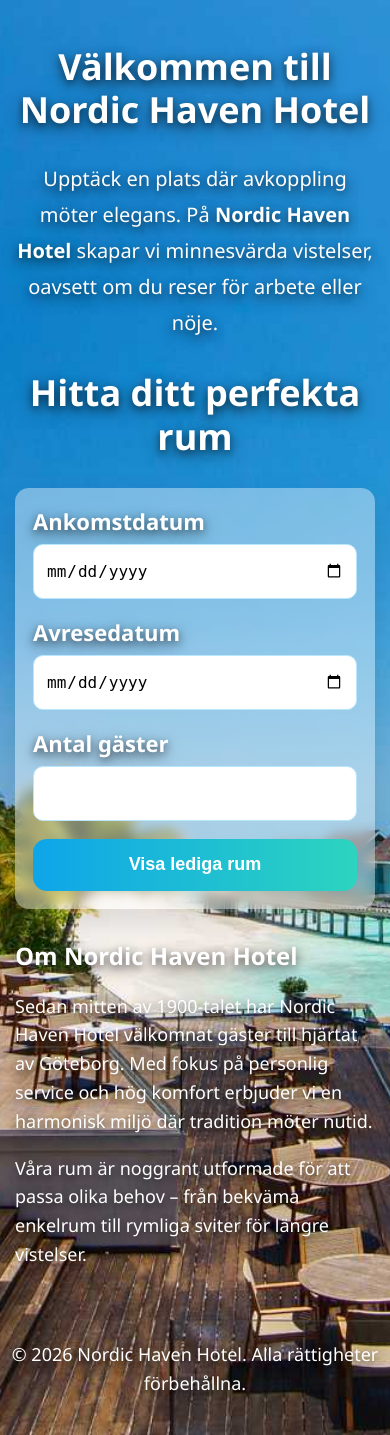
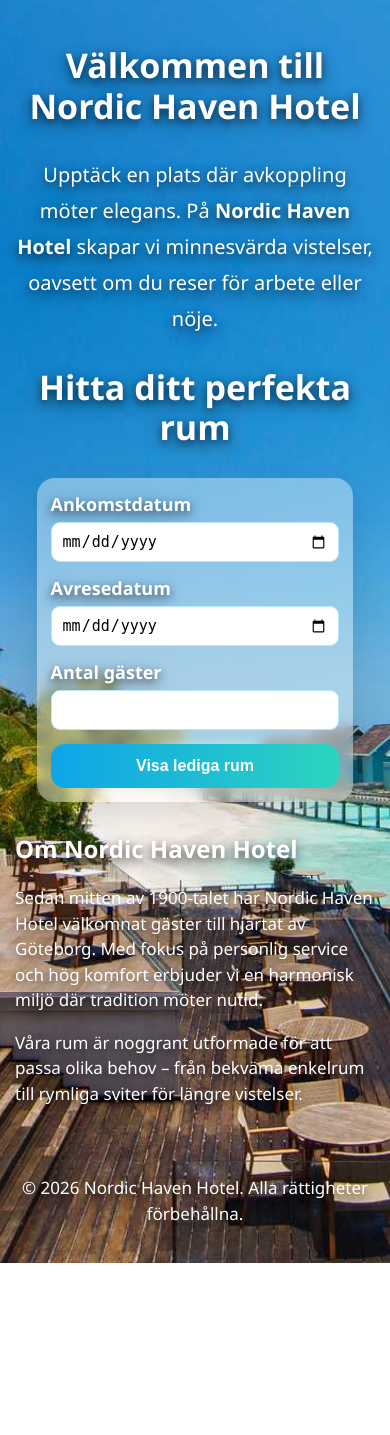
Before and after one commit to Zackkee/DSF100-Projekt, a Flask app: page / in a window 390 px wide. Shown: the part 98-1533 px from the top of the page. After the commit the page ends 1361 px from the top, so only its background shows below. Run offline with Flask 3, Linux system fonts and the light colour scheme.

Commit message:
ändrat width inputs fält

```diff
--- a/static/style.css
+++ b/static/style.css
@@ -196,71 +196,50 @@ form button:hover {
     }
 
     h1 {
-        font-size: 36px;
+        font-size: 34px;
         line-height: 1.2;
     }
 
     p {
-        font-size: 18px;
-        line-height: 1.6;
+        font-size: 17px;
+        line-height: 1.5;
     }
 
     form {
-        width: 100%;
-        max-width: 100%;
-        padding: 18px;
+        width: 88%;
+        max-width: 360px;
+        padding: 14px;
+        border-radius: 18px;
+    }
+
+    form label {
+        font-size: 18px;
+        margin-bottom: 6px;
     }
 
     form input,
-    form select,
-    form button {
-        width: 100%;
-        max-width: 100%;
+    form select {
+        height: 40px;
+        padding: 6px 10px;
+        font-size: 15px;
+        border-radius: 9px;
+        margin-bottom: 14px;
     }
 
     input[type="date"],
     input[type="number"] {
         appearance: none;
         -webkit-appearance: none;
-        height: 55px;
+        height: 40px;
     }
-    form label {
 
-    font-size: 22px;
-
-    margin-bottom: 8px;
-
-}
-
-form input,
-
-form select {
-
-    height: 48px;
-
-    padding: 8px 12px;
-
-    font-size: 16px;
-
-    border-radius: 10px;
-
-    margin-bottom: 18px;
-
-}
-
-form button {
-
-    height: 52px;
-
-    padding: 10px 12px;
-
-    font-size: 18px;
-
-    border-radius: 14px;
-
-    margin-bottom: 0;
-
-}
+    form button {
+        height: 44px;
+        padding: 8px 10px;
+        font-size: 16px;
+        border-radius: 14px;
+        margin-bottom: 0;
+    }
 
     .rooms-wrapper {
         grid-template-columns: 1fr;
```
